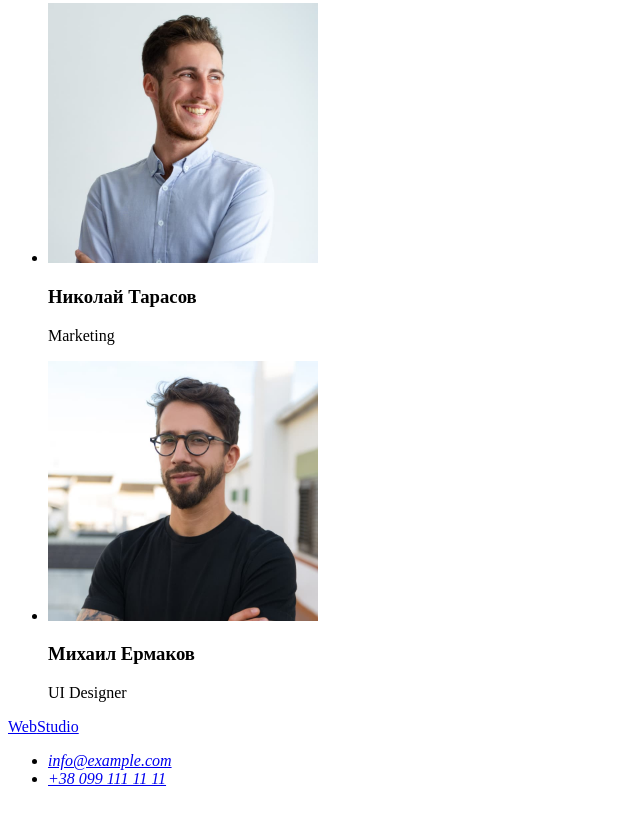
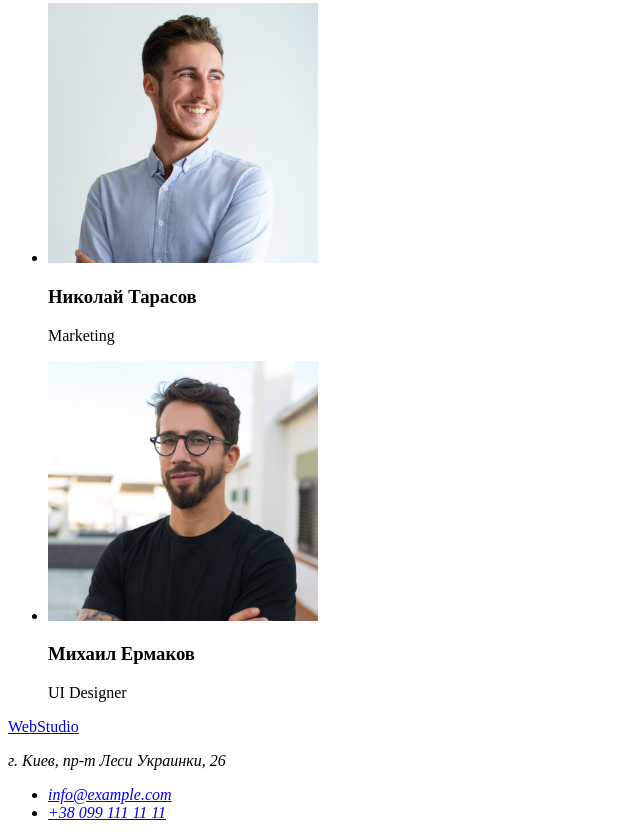
Before and after one commit to OIgaB/goit-markup-hw-01, a plain HTML site: page index.html in a window 1280 px wide. Shown: the part 2285-3123 px from the top of the page, without its empty margins (0-640 px from the left). Before the commit the page ends 3089 px from the top, so only its background shows below. Drawn offline with Linux system fonts and the light colour scheme.

Commit message:
Добавлен адрес

```diff
--- a/index.html
+++ b/index.html
@@ -152,6 +152,7 @@
             <h2 hidden id="contacts">Контакты</h2>
             <a href="./index.html"><span>Web</span>Studio</a>
             <address>
+                <p>г. Киев, пр-т Леси Украинки, 26</p>
                 <ul>
                     <li><a href="mailto:info@example.com">info@example.com</a></li>
                     <li><a href="tel:+380991111111">+38 099 111 11 11</a></li>
```
